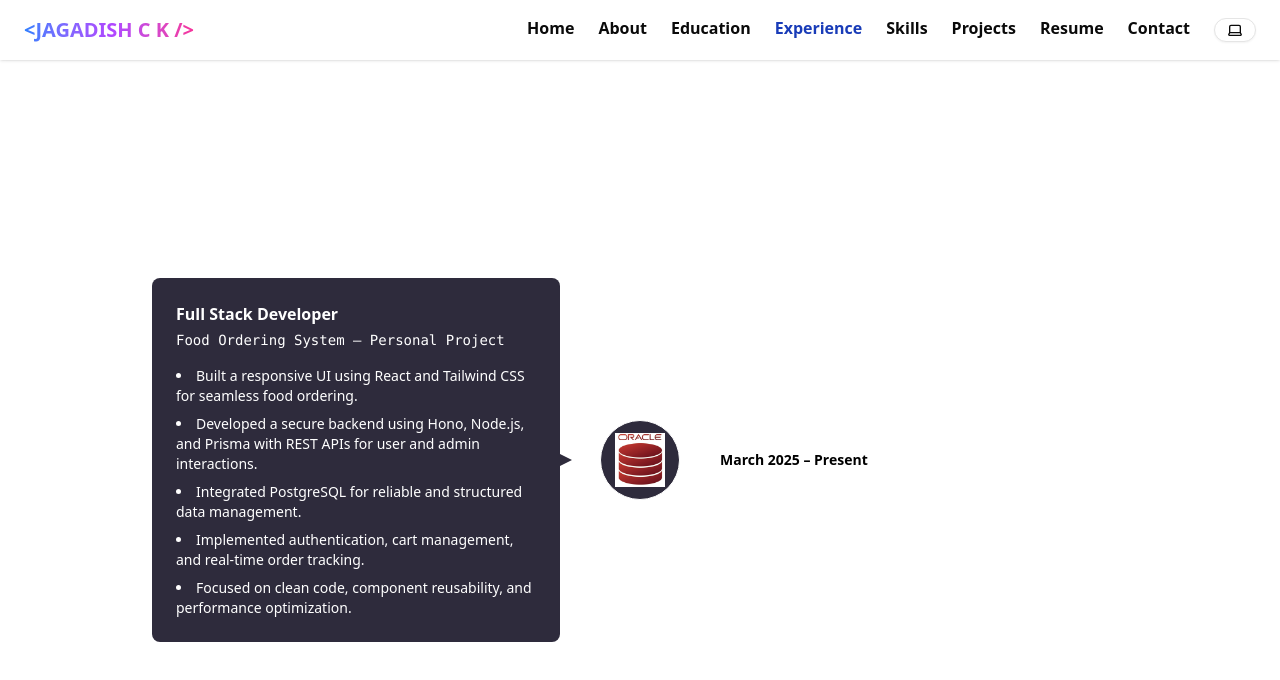
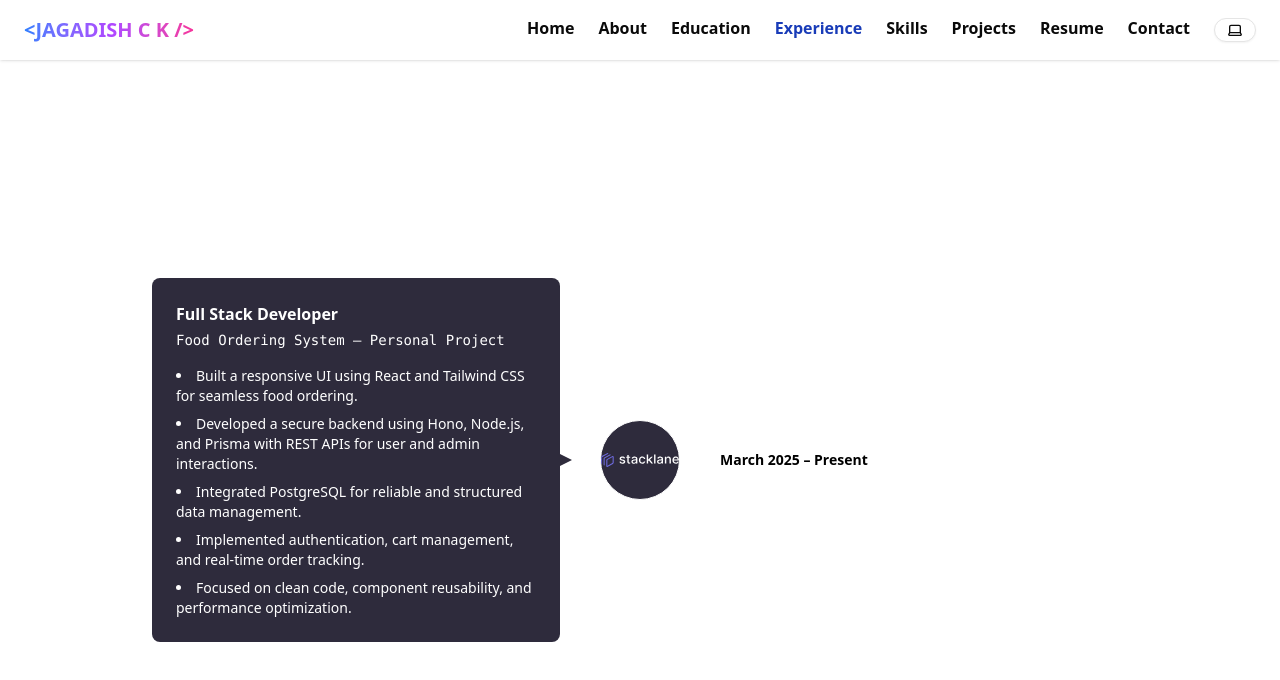
Before and after one commit to jagadish018/jagadish-ck, a Next.js app: page /block/experience-block in a window 1280 px wide. Shown: the top 680 px of the page. Built offline with nearby package versions, Linux system fonts and the light colour scheme.

Commit message:
Update ExperienceCard to use new Stacklane logo and adjust dimensions
- Replaced the logo source from "/oracle.png" to "/stacklane.svg".
- Increased logo dimensions from 50x50 to 150x150 for better visibility.
- Added stacklane.svg file to the public directory.

```diff
--- a/app/block/experience-block/ExperienceCard.tsx
+++ b/app/block/experience-block/ExperienceCard.tsx
@@ -14,10 +14,10 @@ const ExperienceCard: React.FC = () => {
         <div className="absolute left-1/2 top-1/2 -translate-x-1/2 -translate-y-1/2 z-10">
           <div className="w-20 h-20 rounded-full border border-white bg-[#2e2b3c] flex items-center justify-center overflow-hidden">
             <Image
-              src="/oracle.png" // Change this to your own logo if you have one
+              src="/stacklane.svg" // Change this to your own logo if you have one
               alt="Project Logo"
-              width={50}
-              height={50}
+              width={150}
+              height={150}
               className="object-contain"
             />
           </div>
```
Also changed, not shown: public/stacklane.svg (added).
